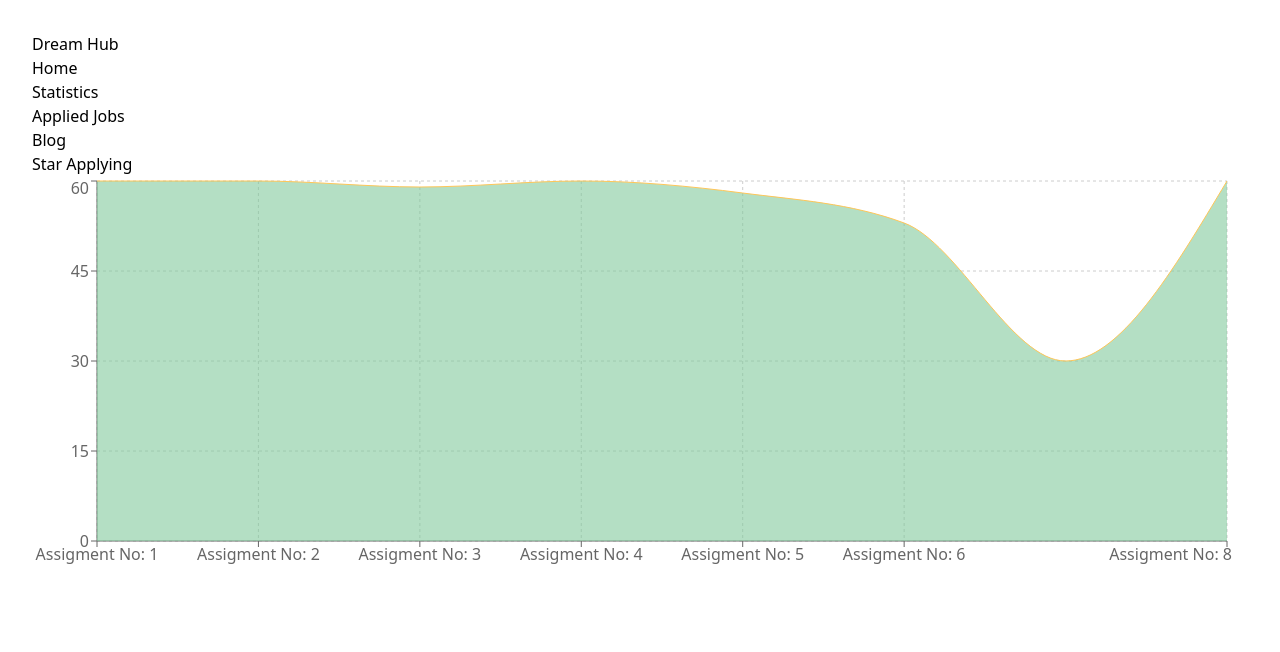
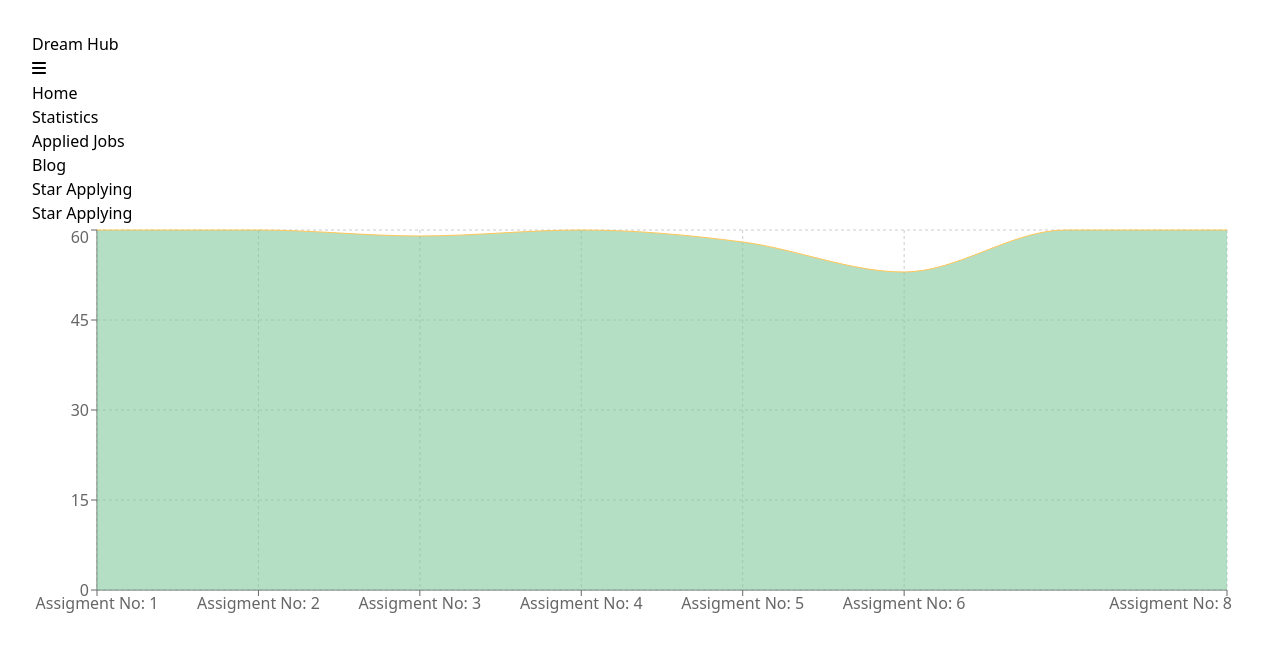
Before and after one commit to naem0/career-hub, a React (Vite) app: page /statistics in a window 1280 px wide. Shown: the top 652 px of the page. Built offline with nearby package versions, Linux system fonts and the light colour scheme.

Commit message:
last push

```diff
--- a/src/components/Header/Header.jsx
+++ b/src/components/Header/Header.jsx
@@ -1,17 +1,30 @@
-import React from 'react';
+import React, { useState } from 'react';
 import { Link, NavLink } from 'react-router-dom';
+import { FontAwesomeIcon } from '@fortawesome/react-fontawesome'
+import { faNavicon, faX } from '@fortawesome/free-solid-svg-icons'
 
 const Header = () => {
+    const [opan, setOpan]= useState(false);
     return (
-        <div className='text md:flex justify-between align-middle mb-4'>
-            <h2 className='font-semibold text-2xl'>Dream Hub</h2>
-            <ul className='flex gap-8 align-middle my-3 text-gray-500'>
+        <div className='text md:flex gap-4 justify-between align-middle mb-8'>
+            <div className="flex justify-between">
+                <h2 className='font-semibold text-2xl'>Dream Hub</h2>
+                <span onClick={()=> setOpan(!opan)} className='md:hidden block'>
+                    <samp> {opan === true ?
+                    <FontAwesomeIcon icon={faX} />
+                    :<FontAwesomeIcon icon={faNavicon} /> }</samp>
+                </span>
+            </div>
+
+
+            <ul className={`${opan? 'mt-4':'-mt-96'} md:flex gap-8 align-middle my-3 text-gray-500  transition-all duration-500 `}>
                 <li><NavLink to="/">Home</NavLink></li>
                 <li><NavLink to="/statistics">Statistics</NavLink></li>
                 <li><NavLink to="/applied-jobs">Applied Jobs</NavLink></li>
                 <li><NavLink to="/blog">Blog</NavLink></li>
+                <button className='py-4 md:hidden mt-6 md:mt-0 px-6 rounded-lg text-white bg-gradient-to-r from-sky-500 to-indigo-500 font-semibold'>Star Applying</button>
             </ul>
-            <button className='py-4 px-6 rounded-lg text-white bg-gradient-to-r from-sky-500 to-indigo-500 font-semibold'>Star Applying</button>
+            <button className='hidden md:block py-4 mt-6 md:mt-0 px-6 rounded-lg text-white bg-gradient-to-r from-sky-500 to-indigo-500 font-semibold'>Star Applying</button>
         </div>
 
     );
--- a/src/components/Main/Main.jsx
+++ b/src/components/Main/Main.jsx
@@ -6,7 +6,10 @@ const Main = () => {
     return (
         <div className='md:container md:mx-auto'>
             <Header></Header>
-            <Outlet></Outlet>
+            <div className=" mt-10">
+                <Outlet></Outlet>
+            </div>
+
         </div>
     );
 };
--- a/src/components/Statistics/Statistics.jsx
+++ b/src/components/Statistics/Statistics.jsx
@@ -30,7 +30,7 @@ const Statistics = () => {
     },
     {
       AssigmentNumerNo: 'Assigment No: 7',
-      AssigmentNumber: 30
+      AssigmentNumber: 60
     },
     {
       AssigmentNumerNo: 'Assigment No: 8',
```
Also changed, not shown: 1 other file (tests, documents, lock files or other folders).
